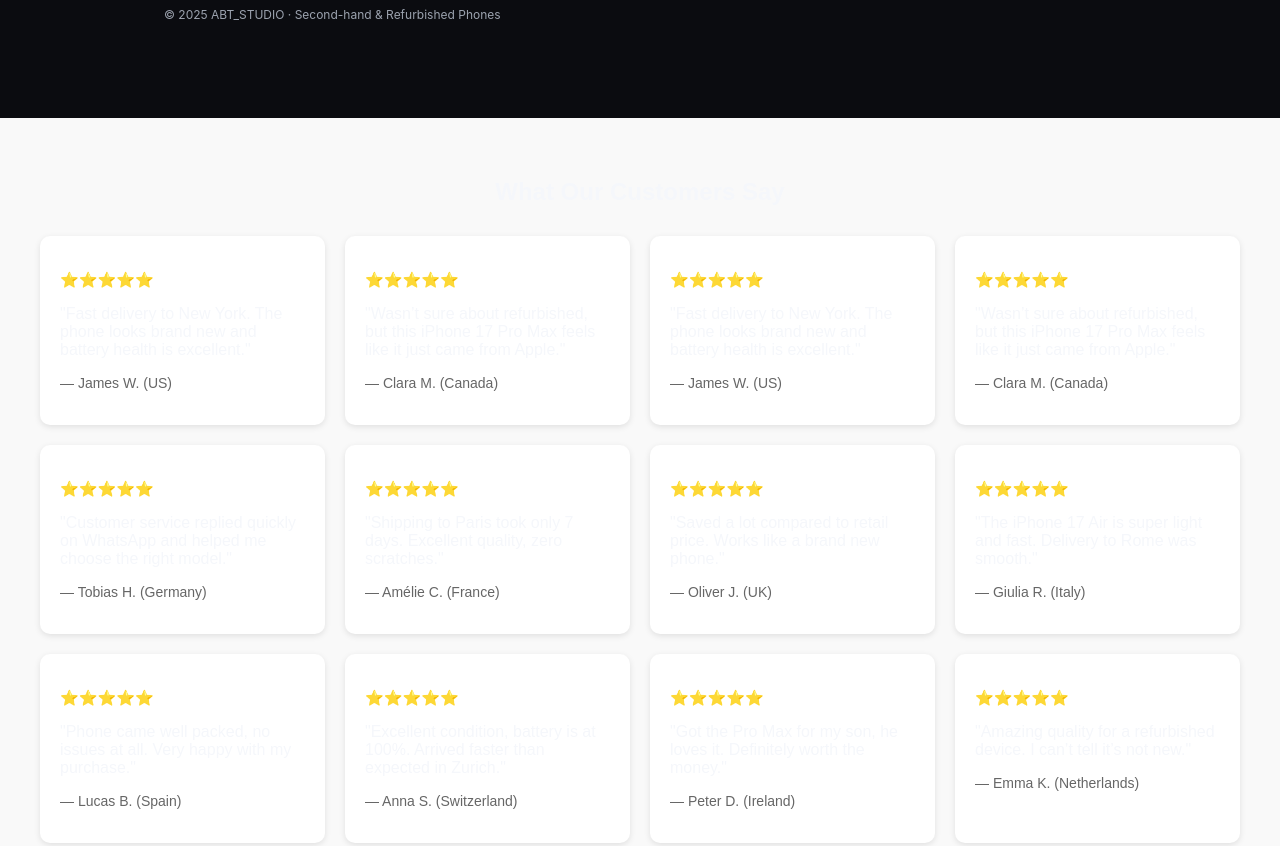
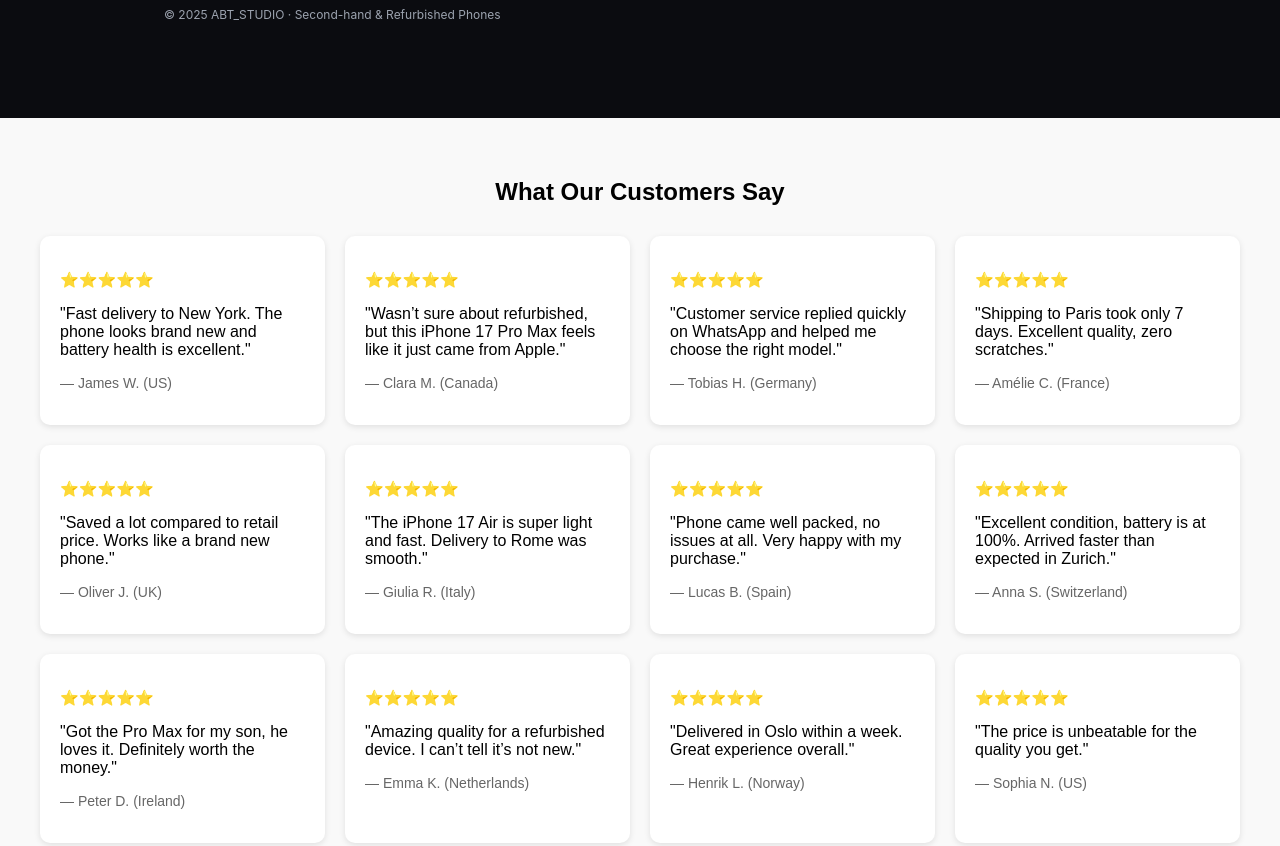
Before and after one commit to s404q/s404q.github.io, a plain HTML site: page index.html in a window 1280 px wide. Shown: the part 1323-2169 px from the top of the page. Drawn offline with Linux system fonts and the light colour scheme.

Commit message:
Update index.html

```diff
--- a/index.html
+++ b/index.html
@@ -342,23 +342,10 @@ document.addEventListener('DOMContentLoaded', function(){
 </script>
 
   </script>
-
 <!-- Customer Reviews Section Start -->
-<section class="reviews" style="background:#f9f9f9; padding:40px 20px; font-family:Arial, sans-serif;">
+<section class="reviews" style="background:#f9f9f9; padding:40px 20px; font-family:Arial, sans-serif; color:#000;">
   <h2 style="text-align:center; margin-bottom:30px;">What Our Customers Say</h2>
   <div style="display:grid; grid-template-columns:repeat(auto-fit,minmax(250px,1fr)); gap:20px; max-width:1200px; margin:0 auto;">
-
-    <div style="background:#fff; padding:20px; border-radius:10px; box-shadow:0 2px 6px rgba(0,0,0,0.1);">
-      <p style="font-size:15px;">⭐⭐⭐⭐⭐</p>
-      <p>"Fast delivery to New York. The phone looks brand new and battery health is excellent."</p>
-      <p style="font-size:14px; color:#666;">— James W. (US)</p>
-    </div>
-
-    <div style="background:#fff; padding:20px; border-radius:10px; box-shadow:0 2px 6px rgba(0,0,0,0.1);">
-      <p style="font-size:15px;">⭐⭐⭐⭐⭐</p>
-      <p>"Wasn’t sure about refurbished, but this iPhone 17 Pro Max feels like it just came from Apple."</p>
-      <p style="font-size:14px; color:#666;">— Clara M. (Canada)</p>
-    </div>
 
     <div style="background:#fff; padding:20px; border-radius:10px; box-shadow:0 2px 6px rgba(0,0,0,0.1);">
       <p style="font-size:15px;">⭐⭐⭐⭐⭐</p>
@@ -480,13 +467,9 @@ document.addEventListener('DOMContentLoaded', function(){
       <p style="font-size:14px; color:#666;">— Noor H. (Netherlands)</p>
     </div>
 
-
   </div>
 </section>
 <!-- Customer Reviews Section End -->
 
+</html>
 </body>
-</html>
-
-</body>
-</html>
```
Lines whose indentation alone changed are shown as unchanged.
